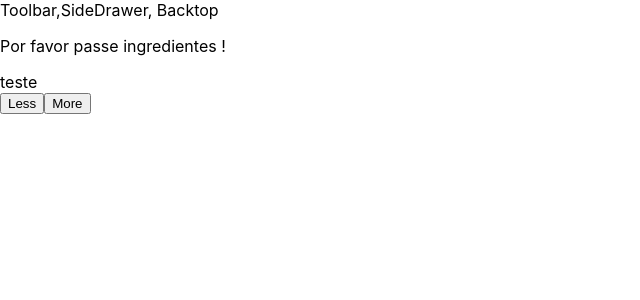
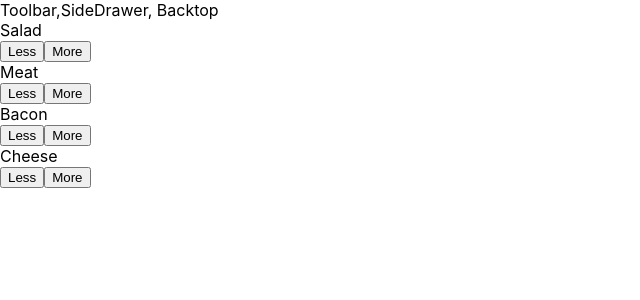
Before and after one commit to vNNi/HamburguerBuilder, a React app: page / in a window 1280 px wide. Shown: the top 300 px of the page, without its empty margins (0-640 px from the left). Built offline with nearby package versions, Linux system fonts and the light colour scheme.

Commit message:
feat: add handlers to add burger ingredient and delete ingredient

```diff
--- a/src/Components/Burger/BuildControls/BuildControl/BuildControl.js
+++ b/src/Components/Burger/BuildControls/BuildControl/BuildControl.js
@@ -7,14 +7,16 @@ const BuildControl = props => {
   return (
     <div className={classes.BuildControl}>
       <div className={classes.Label}>{props.label}</div>
-      <button className={classes.Less}>Less</button>
-      <button className={classes.More}>More</button>
+      <button className={classes.Less} onClick={props.removeIngredient} >Less</button>
+      <button className={classes.More} onClick={props.addIngredient}>More</button>
     </div>
   );
 };
 
 BuildControl.propTypes = {
   label: PropTypes.string.isRequired,
+  addIngredient: PropTypes.func.isRequired,
+  removeIngredient: PropTypes.func.isRequired,
 };
 
 export default BuildControl;
--- a/src/Components/Burger/BuildControls/BuildControls.js
+++ b/src/Components/Burger/BuildControls/BuildControls.js
@@ -1,12 +1,33 @@
-import React from 'react';
-import BuildControl from './BuildControl/BuildControl';
+import React from "react";
+import PropTypes from 'prop-types';
 
-const buildControls = (props) =>{
-    return (
-        <div>
-            <BuildControl label="teste"/>
-        </div>
-    )
+import BuildControl from "./BuildControl/BuildControl";
+import classes from "./BuildControls.css";
+
+
+const buildControls = props => {
+  const controls = [
+    { label: "Salad", type: "salad" },
+    { label: "Meat", type: "meat" },
+    { label: "Bacon", type: "bacon" },
+    { label: "Cheese", type: "cheese" }
+  ];
+  return (
+    <div className={classes.BuildControls}>
+      {controls.map(ctrl => {
+        return <BuildControl
+        label={ctrl.label}
+        key={ctrl.label}
+        addIngredient={() => props.addIngredient(ctrl.type)}
+        removeIngredient={() => props.removeIngredient(ctrl.type)}/>;
+      })}
+    </div>
+  );
+};
+
+buildControls.propType = {
+  addIngredient: PropTypes.func.isRequired,
+  removeIngredient: PropTypes.func.isRequired,
 }
 
 export default buildControls;
--- a/src/Components/Burger/Burger.js
+++ b/src/Components/Burger/Burger.js
@@ -25,7 +25,7 @@ const Burger = props => {
   );
   return (
     <div className={classes.Burger}>
-      {transformedIngredients > 0 ? (
+      {transformedIngredients.length > 0 ? (
         <>
           <BurgerIngredients type="bread-top" />
           {transformedIngredients}
--- /dev/null
+++ b/src/Constants/index.js
@@ -0,0 +1,6 @@
+export const INGREDIENT_PRICE = {
+    salad: 0.5,
+    meat: 1.3,
+    cheese: 0.4,
+    bacon: 0.7,
+}
--- a/src/Containers/BurgerBuilder/BurgerBuilder.js
+++ b/src/Containers/BurgerBuilder/BurgerBuilder.js
@@ -3,21 +3,54 @@ import React, { Component } from 'react';
 import Aux from '../../hoc/Aux';
 import Burger from '../../Components/Burger/Burger';
 import BuildControls from '../../Components/Burger/BuildControls/BuildControls';
+import {INGREDIENT_PRICE} from '../../Constants/index';
 
 export default class BurgerBuilder extends Component {
     state = {
         ingredients: {
-            salad: 0,
-            bacon: 0,
-            cheese: 0,
-            meat: 0 ,
+            salad: 1,
+            bacon: 1,
+            cheese: 2,
+            meat: 2,
+        },
+        totalPrice : 4,
+    }
+    addIngredientHandler = (type) => {
+        const oldIngredientCount = this.state.ingredients[type];
+        const updatedIngredientCount = {
+            ...this.state.ingredients
+        }
+        updatedIngredientCount[type] = oldIngredientCount + 1;
+
+        this.setState({
+            ingredients: updatedIngredientCount
+        });
+        this.setState({
+            totalPrice : this.state.totalPrice + INGREDIENT_PRICE[type]
+        });
+    }
+
+    removeIngredientHandler = (type) => {
+        const oldIngredientCount = this.state.ingredients[type];
+        if(oldIngredientCount > 0){
+            const updatedIngredientCount = {
+                ...this.state.ingredients
+            }
+            updatedIngredientCount[type] = oldIngredientCount - 1;
+            this.setState({
+                ingredients: updatedIngredientCount
+            });
+            this.setState({
+                totalPrice: this.state.totalPrice - INGREDIENT_PRICE[type],
+            })
         }
     }
+
     render() {
         return (
             <Aux>
                 <Burger ingredients={this.state.ingredients}/>
-                <BuildControls/>
+                <BuildControls addIngredient={this.addIngredientHandler} removeIngredient={this.removeIngredientHandler}/>
             </Aux>
         )
     }
```
